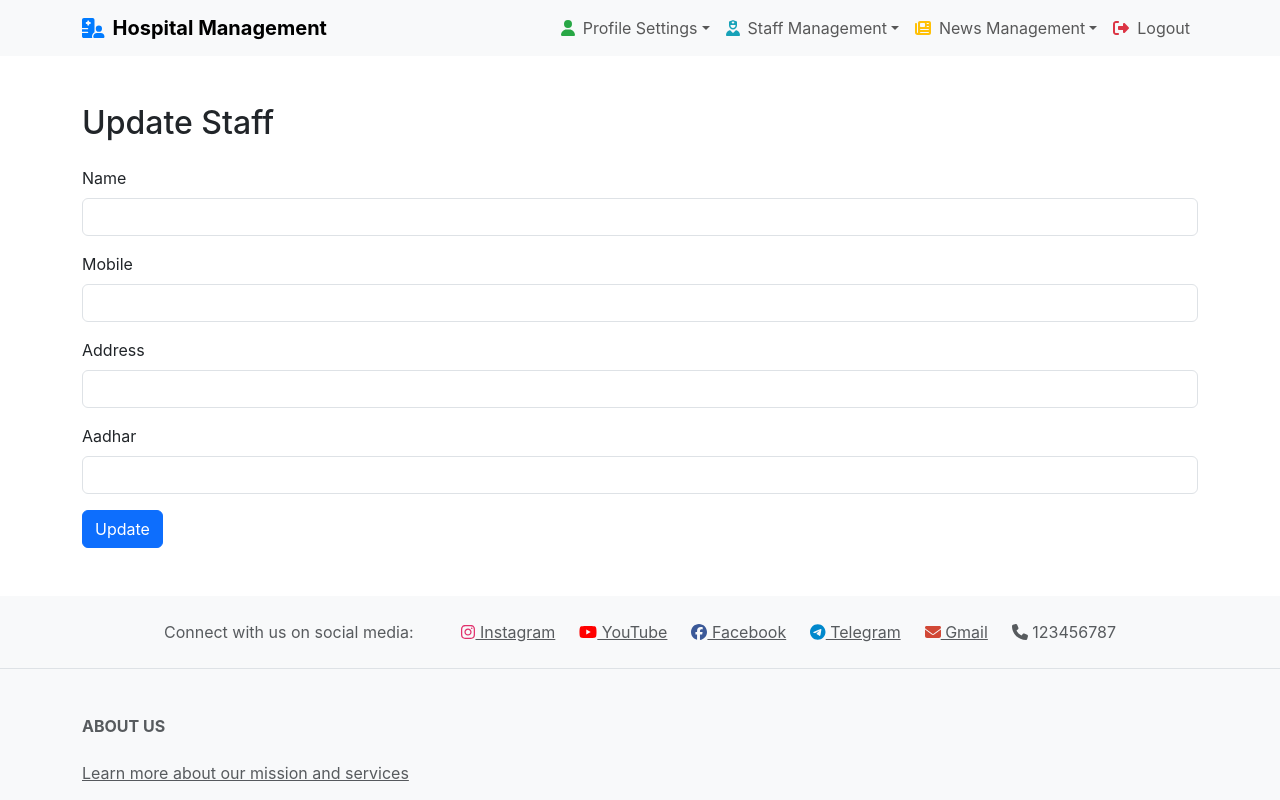
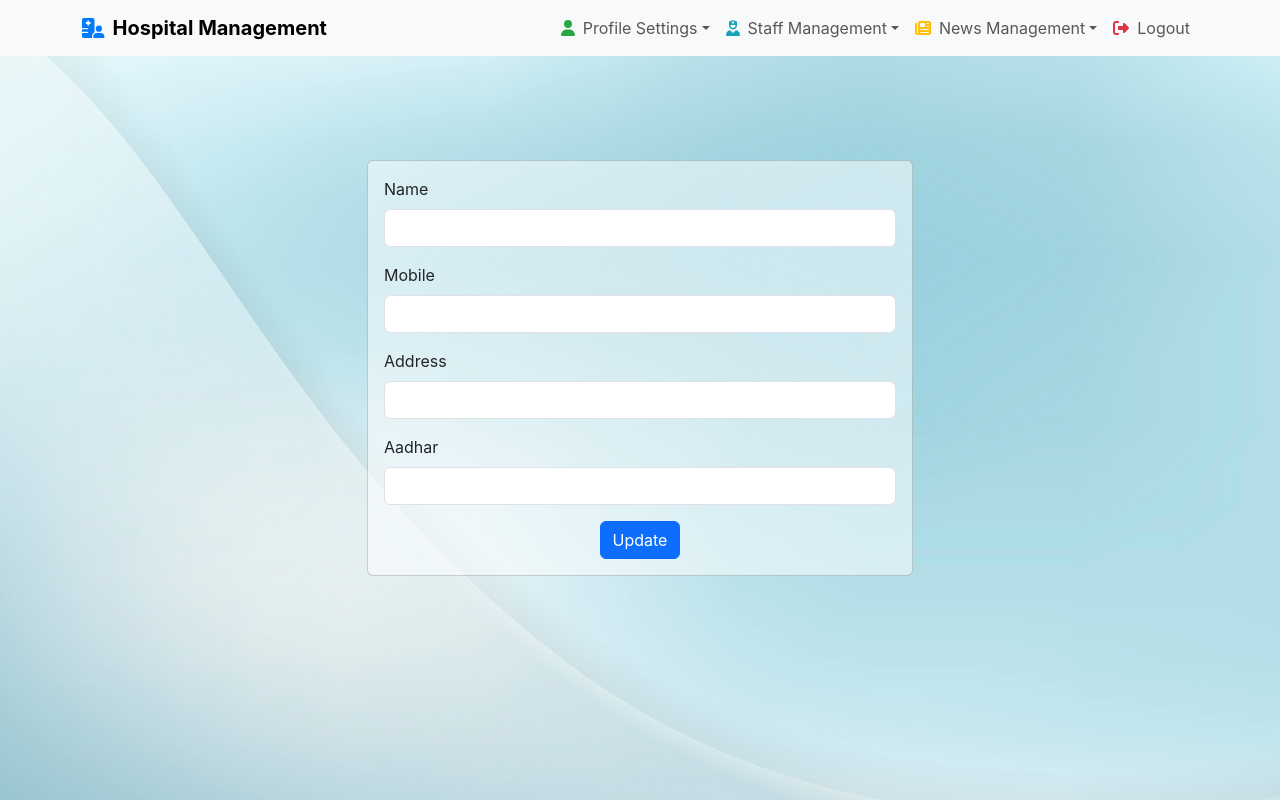
Before and after one commit to libinoski/MedInsCare-FrontEnd, a React (Create React App) app: page /hospitalUpdateStaff in a window 1280 px wide. Shown: the top 800 px of the page. Built offline with nearby package versions, Linux system fonts and the light colour scheme; no server answers.

Commit message:
css removed

```diff
--- a/src/components/Hospital/HospitalChangePassword.jsx
+++ b/src/components/Hospital/HospitalChangePassword.jsx
@@ -145,7 +145,7 @@ const HospitalChangePassword = () => {
                                             {errorMessages.newPassword && <p className="error" style={{ color: 'red' }}>{errorMessages.newPassword}</p>}
                                         </div>
                                         <div className="text-center">
-                                            <button type="submit" className={`btn btn-primary ${isLoading ? 'disabled' : ''}`} disabled={isLoading}>
+                                            <button type="submit" className={`btn ${Object.keys(errorMessages).length ? 'btn-danger' : 'btn-primary'} ${isLoading ? 'disabled' : ''}`} disabled={isLoading}>
                                                 {isLoading ? 'Changing Password...' : 'Change Password'}
                                             </button>
                                         </div>
--- a/src/components/Hospital/HospitalLogin.jsx
+++ b/src/components/Hospital/HospitalLogin.jsx
@@ -106,7 +106,7 @@ const HospitalLogin = () => {
                                                 required
                                                 style={{ height: 'calc(2.25rem + 2px)' }}
                                             />
-                                            {errorMessages.hospitalEmail && <p className="error">{errorMessages.hospitalEmail}</p>}
+                                            {errorMessages.hospitalEmail && <p className="error" style={{ color: 'red' }}>{errorMessages.hospitalEmail}</p>}
                                         </div>
                                         <div className="mb-3">
                                             <label htmlFor="hospitalPassword" className="form-label">Password:</label>
@@ -124,10 +124,10 @@ const HospitalLogin = () => {
                                                     <FontAwesomeIcon icon={showPassword ? faEyeSlash : faEye} />
                                                 </button>
                                             </div>
-                                            {errorMessages.hospitalPassword && <p className="error">{errorMessages.hospitalPassword}</p>}
+                                            {errorMessages.hospitalPassword && <p className="error" style={{ color: 'red' }}>{errorMessages.hospitalPassword}</p>}
                                         </div>
                                         <div className="text-center">
-                                            <button type="submit" className={`btn btn-primary ${isLoading ? 'disabled' : ''}`} disabled={isLoading}>
+                                            <button type="submit" className={`btn ${Object.keys(errorMessages).length ? 'btn-danger' : 'btn-primary'} ${isLoading ? 'disabled' : ''}`} disabled={isLoading}>
                                                 {isLoading ? 'Logging in...' : 'Login'}
                                             </button>
                                         </div>
--- a/src/components/Hospital/HospitalUpdateStaff.jsx
+++ b/src/components/Hospital/HospitalUpdateStaff.jsx
@@ -3,6 +3,7 @@ import axios from 'axios';
 import { useNavigate } from 'react-router-dom';
 import Navbar from './HospitalNavbar';
 import Footer from '../Common/Footer';
+import backgroundImage from '../../images/Hospital/bg1.jpg'; // Import the background image
 
 const HospitalUpdateStaff = () => {
     const navigate = useNavigate();
@@ -54,6 +55,9 @@ const HospitalUpdateStaff = () => {
             ...hospitalStaff,
             [name]: value
         });
+        if (errors[name]) {
+            setErrors({ ...errors, [name]: '' });
+        }
     };
 
     const handleSubmit = async (e) => {
@@ -115,31 +119,54 @@ const HospitalUpdateStaff = () => {
     return (
         <div>
             <Navbar />
+            <div
+                className="container-fluid bg-blur"
+                style={{
+                    backgroundImage: `url(${backgroundImage})`,
+                    backgroundSize: 'cover',
+                    backgroundPosition: 'center',
+                    minHeight: '100vh',
+                    paddingTop: '56px',
+                    position: 'relative',
+                }}
+            >
                 <div className="container py-5">
-                <h2 className="mb-4">Update Staff</h2>
-                <form onSubmit={handleSubmit}>
+                    <div className="row justify-content-center">
+                        <div className="col-md-6">
+                            <div className="card" style={{ backgroundColor: 'rgba(255, 255, 255, 0.5)' }}>
+                                <div className="card-body">
+                                    <form onSubmit={handleSubmit} noValidate>
                                         <div className="mb-3">
                                             <label className="form-label">Name</label>
-                        <input type="text" className="form-control" name="hospitalStaffName" value={hospitalStaff.hospitalStaffName} onChange={handleChange} />
-                        {errors.hospitalStaffName && <div className="text-danger">{errors.hospitalStaffName}</div>}
+                                            <input type="text" className={`form-control ${errors.hospitalStaffName ? 'is-invalid' : ''}`} name="hospitalStaffName" value={hospitalStaff.hospitalStaffName} onChange={handleChange} />
+                                            {errors.hospitalStaffName && <div className="invalid-feedback">{errors.hospitalStaffName}</div>}
                                         </div>
                                         <div className="mb-3">
                                             <label className="form-label">Mobile</label>
-                        <input type="text" className="form-control" name="hospitalStaffMobile" value={hospitalStaff.hospitalStaffMobile} onChange={handleChange} />
-                        {errors.hospitalStaffMobile && <div className="text-danger">{errors.hospitalStaffMobile}</div>}
+                                            <input type="text" className={`form-control ${errors.hospitalStaffMobile ? 'is-invalid' : ''}`} name="hospitalStaffMobile" value={hospitalStaff.hospitalStaffMobile} onChange={handleChange} />
+                                            {errors.hospitalStaffMobile && <div className="invalid-feedback">{errors.hospitalStaffMobile}</div>}
                                         </div>
                                         <div className="mb-3">
                                             <label className="form-label">Address</label>
-                        <input type="text" className="form-control" name="hospitalStaffAddress" value={hospitalStaff.hospitalStaffAddress} onChange={handleChange} />
-                        {errors.hospitalStaffAddress && <div className="text-danger">{errors.hospitalStaffAddress}</div>}
+                                            <input type="text" className={`form-control ${errors.hospitalStaffAddress ? 'is-invalid' : ''}`} name="hospitalStaffAddress" value={hospitalStaff.hospitalStaffAddress} onChange={handleChange} />
+                                            {errors.hospitalStaffAddress && <div className="invalid-feedback">{errors.hospitalStaffAddress}</div>}
                                         </div>
                                         <div className="mb-3">
                                             <label className="form-label">Aadhar</label>
-                        <input type="text" className="form-control" name="hospitalStaffAadhar" value={hospitalStaff.hospitalStaffAadhar} onChange={handleChange} />
-                        {errors.hospitalStaffAadhar && <div className="text-danger">{errors.hospitalStaffAadhar}</div>}
+                                            <input type="text" className={`form-control ${errors.hospitalStaffAadhar ? 'is-invalid' : ''}`} name="hospitalStaffAadhar" value={hospitalStaff.hospitalStaffAadhar} onChange={handleChange} />
+                                            {errors.hospitalStaffAadhar && <div className="invalid-feedback">{errors.hospitalStaffAadhar}</div>}
                                         </div>
-                    <button type="submit" className="btn btn-primary" disabled={isLoading}>Update</button>
+                                        <div className="text-center">
+                                            <button type="submit" className={`btn btn-${Object.keys(errors).length ? 'danger' : 'primary'}`} disabled={isLoading}>
+                                                {isLoading ? 'Updating...' : 'Update'}
+                                            </button>
+                                        </div>
                                     </form>
+                                </div>
+                            </div>
+                        </div>
+                    </div>
+                </div>
             </div>
             <Footer />
         </div>
```
Lines whose indentation alone changed are shown as unchanged.
